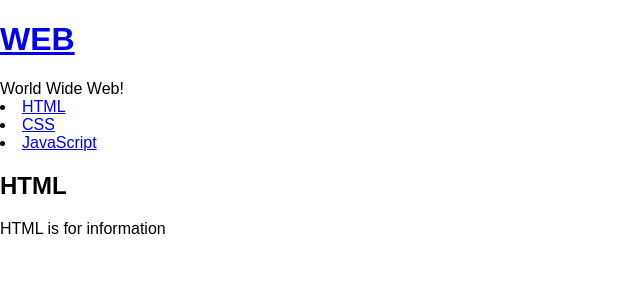
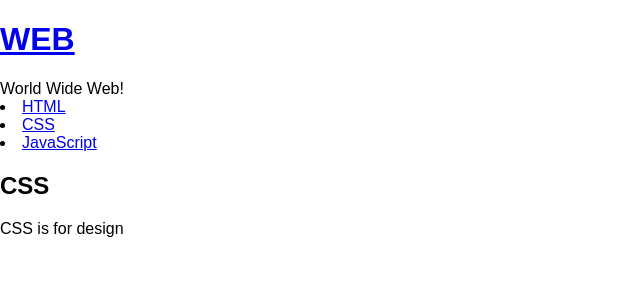
Before and after one commit to b8goal/PR_React_JS, a React (Create React App) app: page / in a window 1280 px wide. Shown: the top 300 px of the page, without its empty margins (0-640 px from the left). Built offline with nearby package versions, Linux system fonts and the light colour scheme.

Commit message:
Use attribute into TOC Component event

```diff
--- a/src/App.js
+++ b/src/App.js
@@ -10,6 +10,7 @@ class App extends Component {
     super(props);
     this.state = {
       mode:'read',
+      selected_content_id:2,
       subject:{title:'WEB', sub:'World Wide Web!'},
       welcome:{title:'Welcome', desc:'Hello, React!!'},
       contents:[
@@ -24,9 +25,17 @@ class App extends Component {
     if(this.state.mode === 'welcome'){
       _title = this.state.welcome.title;
       _desc = this.state.welcome.desc;
-    }else if(this.state.mode === 'read'){
-      _title = this.state.contents[0].title;
-      _desc = this.state.contents[0].desc;
+    } else if(this.state.mode === 'read'){
+      var i = 0;
+      while(i < this.state.contents.length){
+        var data = this.state.contents[i];
+        if(data.id === this.state.selected_content_id){
+          _title = data.title;
+          _desc = data.desc;
+          break;
+        }
+        i++;
+      }
     }
     return (
       <div className="App">
@@ -38,8 +47,11 @@ class App extends Component {
           }.bind(this)}
         >
         </Subject>
-        <TOC onChangePage={function(){
-          this.setState({mode:'read'});
+        <TOC onChangePage={function(id){
+          this.setState({
+            mode:'read',
+            selected_content_id:Number(id)
+          });
         }.bind(this)}
         data={this.state.contents}></TOC>
         <Content title={_title} desc={_desc}></Content>
--- a/src/components/TOC.js
+++ b/src/components/TOC.js
@@ -9,9 +9,10 @@ class TOC extends Component {
       lists.push(<li key = {data[i].id}>
         <a
           href={"/content/"+data[i].id}
+          data-id={data[i].id}
           onClick={function(e){
             e.preventDefault();
-            this.props.onChangePage();
+            this.props.onChangePage(e.target.dataset.id);
           }.bind(this)}
         >{data[i].title}</a>
       </li>)
```
